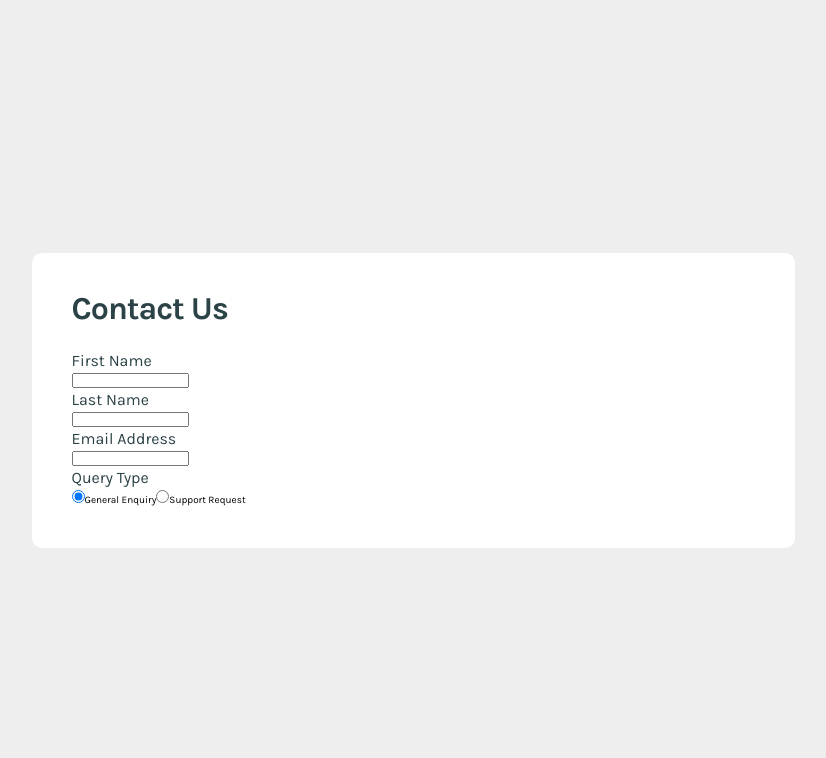
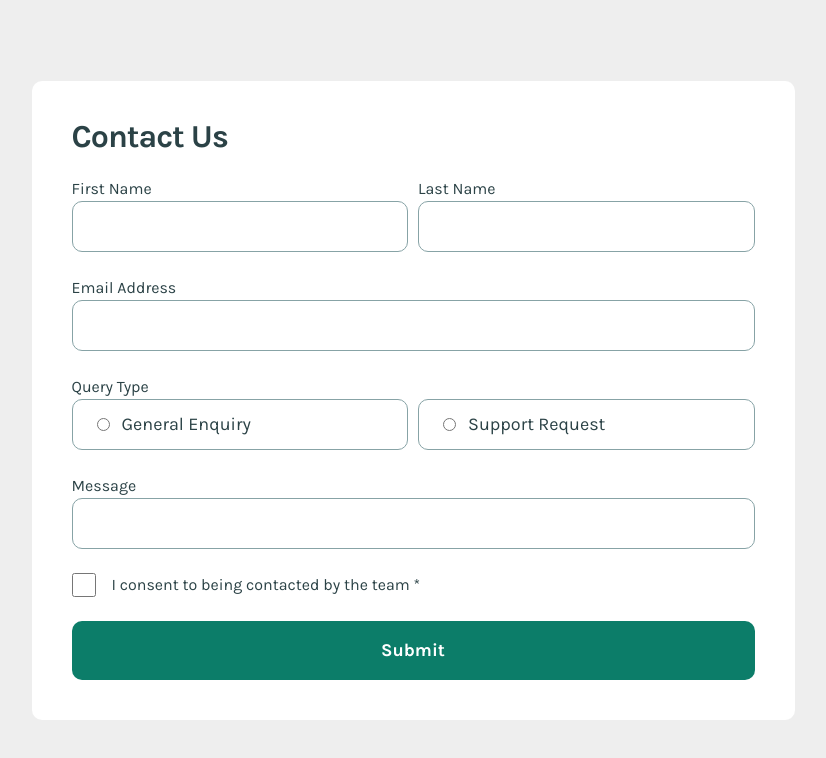
Before and after one commit to ZiadHmedan/control-form-using-formik, a React (Vite) app: page / in a window 1280 px wide. Shown: the top 758 px of the page, without its empty margins (227-1053 px from the left). Built offline with nearby package versions, Linux system fonts and the light colour scheme.

Commit message:
styling step one

```diff
--- a/src/components/ControlField.tsx
+++ b/src/components/ControlField.tsx
@@ -1,5 +1,8 @@
 import { Field, FieldProps } from "formik";
-import { Typography } from "../styles/utils";
+import { GridOneRow, Typography } from "../styles/utils";
+import { StyledInput } from "../ui/StyledInput";
+import { StyledRadio } from "../ui/StyledRadio";
+// import RadioInput from "./RadioInput";
 interface MyComponentProps {
   label: string;
   name: string;
@@ -9,35 +12,33 @@ interface MyComponentProps {
 const ControlField: React.FC<MyComponentProps> = ({
   name,
   label,
-  type,
+  type = "text",
   options,
 }) => {
-  if (!type) type = "text";
   return (
     <div>
-      <Typography as="label">{label}</Typography>
+      <Typography as="label"  htmlFor={name}>
+        {label}
+      </Typography>
       <Field name={name}>
         {(props: FieldProps<string>) => {
           const { field, meta } = props;
           return (
             <div>
-              {type === "radio" && options ? (
-                options.map(option => (
-                  <label key={option.value}>
-                    <input
-                      type="radio"
-                      id={`${name}-${option.value}`}
-                      {...field}
-                      value={option.value}
-                      checked={field.value === option.value}
-                    />
-                    {option.label}
-                  </label>
-                ))
+              {type === "radio" ? (
+                <GridOneRow>
+                  {options?.map(({ label, value }) => {
+                    return (
+                      <StyledRadio key={value}>
+                        <input type={type} id={value} {...field} />
+                        <Typography as="label" $size="medium" htmlFor={value}>{label}</Typography>
+                      </StyledRadio>
+                    );
+                  })}
+                </GridOneRow>
               ) : (
-                <input type={type} id={name} {...field} />
+                <StyledInput type={type} id={name} {...field} />
               )}
-
               {meta.touched && meta.error ? "error" : null}
             </div>
           );
--- a/src/components/RegisterForm.tsx
+++ b/src/components/RegisterForm.tsx
@@ -1,6 +1,9 @@
-import {  Form, Formik } from "formik";
+import { Field, FieldProps, Form, Formik } from "formik";
 import * as Yup from "yup";
 import ControlField from "./ControlField";
+import { GridOneRow, Typography } from "../styles/utils";
+import { Button } from "../ui/Button";
+import { StyledCheckBox } from "../ui/StyledCheckBox";
 
 interface FormValues {
   firstName: string;
@@ -28,7 +31,6 @@ const validationSchema = Yup.object({
   consent: Yup.boolean().oneOf([true], "Consent is required"),
 });
 
-
 const onSubmit = (values: FormValues) => console.log(values);
 
 const RegisterForm: React.FC = () => {
@@ -38,20 +40,43 @@ const RegisterForm: React.FC = () => {
       validationSchema={validationSchema}
       onSubmit={onSubmit}
     >
-      <Form>
-        {/* <Input/> */}
-        <ControlField label= "First Name" name="firstName"/>
-        <ControlField label= "Last Name" name="LastName"/>
-        <ControlField label= "Email Address" name="LastName" type="email" />
+      <Form className="form">
+        <GridOneRow>
+          <ControlField label="First Name" name="firstName" />
+          <ControlField label="Last Name" name="lastName" />
+        </GridOneRow>
+        <ControlField label="Email Address" name="email" type="email" />
+
         <ControlField
-          label="Query Type"
           name="queryType"
           type="radio"
+          label="Query Type"
           options={[
             { label: "General Enquiry", value: "general" },
             { label: "Support Request", value: "support" },
           ]}
         />
+
+        <ControlField label="Message" name="messsage" type="text" />
+        <div className="">
+          <Field name="consent">
+            {(props: FieldProps<string>) => {
+              const { field, meta } = props;
+              return (
+                <div className="flex">
+                  <StyledCheckBox type="checkbox" {...field} />
+                  {meta.touched && meta.error ? "error" : null}
+                  <Typography as="label" htmlFor="consent">
+                    I consent to being contacted by the team *
+                  </Typography>
+                </div>
+              );
+            }}
+          </Field>
+        </div>
+        <Button type="submit">
+          <Typography $bold $size="medium" $white>Submit</Typography>
+        </Button>
       </Form>
     </Formik>
   );
--- a/src/index.css
+++ b/src/index.css
@@ -108,5 +108,15 @@ body {
 }
 .flex{
   display:flex;
-  gap:1.6rem
+  gap:1.6rem;
+  /* align-items:baseline; */
+  /* align-items: center; */
+  /* align-content:start; */
+
+  /* background:red; */
 }
+.form{
+  display:flex;
+  flex-direction:column;
+  gap:24px;
+}
--- a/src/styles/utils.tsx
+++ b/src/styles/utils.tsx
@@ -1,32 +1,37 @@
-import styled, { DefaultTheme } from 'styled-components';
-import theme from './theme';
+import styled, { DefaultTheme } from "styled-components";
+import theme from "./theme";
 interface TextProps {
   $bold?: boolean;
   $size?: "base" | "medium" | "large";
   $lineHeight?: "normal" | "tight";
   $letterSpacing?: "normal" | "tight";
-  white?: boolean;
+  $white?: boolean;
 }
 
- const getFontSize = (size: TextProps['$size'], theme: DefaultTheme) => {
-  return theme.typography.sizes[size || 'base'];
+const getFontSize = (size: TextProps["$size"], theme: DefaultTheme) => {
+  return theme.typography.sizes[size || "base"];
 };
- const getLineHeight = (lineHeight: TextProps['$lineHeight'], theme: DefaultTheme) => {
-  return theme.typography.lineHeights[lineHeight || 'normal'];
+const getLineHeight = (
+  lineHeight: TextProps["$lineHeight"],
+  theme: DefaultTheme
+) => {
+  return theme.typography.lineHeights[lineHeight || "normal"];
 };
- const getLetterSpacing = (letterSpacing: TextProps['$letterSpacing'], theme: DefaultTheme) => {
-  return theme.typography.letterSpacings[letterSpacing || 'normal'];
+const getLetterSpacing = (
+  letterSpacing: TextProps["$letterSpacing"],
+  theme: DefaultTheme
+) => {
+  return theme.typography.letterSpacings[letterSpacing || "normal"];
 };
- const getFontWeight = (bold: TextProps['$bold'], theme: DefaultTheme) => {
+const getFontWeight = (bold: TextProps["$bold"], theme: DefaultTheme) => {
   return bold ? theme.typography.weights.bold : theme.typography.weights.normal;
 };
-
 
 export const Container = styled.div`
   max-width: 763px;
   padding: 4rem;
   background-color: ${theme.colors.white};
-  margin: 0  auto;
+  margin: 0 auto;
   border-radius: 10px;
   display: flex;
   flex-direction: column;
@@ -35,22 +40,17 @@ export const Container = styled.div`
 export const Typography = styled.p<TextProps>`
   font-weight: ${props => getFontWeight(props.$bold, theme)};
   font-size: ${props => getFontSize(props.$size, theme)};
-  line-height: ${props => getLineHeight(props.$lineHeight,theme   )};
-  letter-spacing: ${props =>
-    getLetterSpacing(props.$letterSpacing, theme)};
-  color: ${props =>
-    props.white ? theme.colors.white : theme.colors.darkGrey};
+  line-height: ${props => getLineHeight(props.$lineHeight, theme)};
+  letter-spacing: ${props => getLetterSpacing(props.$letterSpacing, theme)};
+  color: ${props => (props.$white ? theme.colors.white : theme.colors.darkGrey)};
 `;
 
-export const StyledInput = styled.input`
-  border-radius: 10px;
-  height: 51px;
-  border: 1px solid ${({theme})=>theme.colors.lightGrey};
-`
-export const StyledErrorMsg = styled.p`
 
-`
+export const GridOneRow = styled.div`
+  display: grid;
+  grid-template-columns: 1fr 1fr;
+  column-gap: 1rem;
+`;
+export const StyledErrorMsg = styled.p``;
 
-export const StyledButton = styled.button`
-
-`
+export const StyledButton = styled.button``;
--- a/src/ui/Button.tsx
+++ b/src/ui/Button.tsx
@@ -1,13 +1,17 @@
 import styled from "styled-components";
+import theme from "../styles/theme";
 
 export const Button = styled.button`
-  background-color: ${({ theme }) => theme.colors.lightGreen};
-  color: ${({ theme }) => theme.colors.white};
-  font-size: 16px;
+  width: 100%;
+background-color: ${theme.colors.darkGreen};
+border: none;
+padding: 16px 0;
+border-radius: 10px;
+  color: ${ theme.colors.white};
   cursor: pointer;
   transition: all .5s ease-in-out;
   &:hover, &:focus {
-    background-color: ${({ theme }) => theme.colors.darkGreen};
-    color: ${({ theme }) => theme.colors.green600};
+    background-color: ${ theme.colors.darkGreen};
+    color: ${ theme.colors.white};
   }
 `;
--- /dev/null
+++ b/src/ui/StyledCheckBox.tsx
@@ -0,0 +1,9 @@
+import styled from "styled-components";
+import theme from "../styles/theme";
+
+export const StyledCheckBox = styled.input`
+  border: 1px solid ${theme.colors.lightGrey};
+  width: 24px;
+  height: 24px;
+  align-items: end;
+`;
--- /dev/null
+++ b/src/ui/StyledInput.tsx
@@ -0,0 +1,9 @@
+import styled from "styled-components";
+import theme from "../styles/theme";
+export const StyledInput = styled.input`
+  border: 1px solid ${theme.colors.lightGrey};
+  border-radius: 2px;
+  width: 100%;
+  height: 51px;
+  border-radius: 10px;
+`;
--- /dev/null
+++ b/src/ui/StyledRadio.tsx
@@ -0,0 +1,16 @@
+import styled from "styled-components";
+import theme from "../styles/theme";
+
+export const StyledRadio = styled.div`
+  border: 1px solid ${theme.colors.lightGrey};
+  border-radius: 2px;
+  width: 100%;
+  height: 51px;
+  border-radius: 10px;
+  padding-left: 24px;
+  display: flex;
+  align-items: center;
+  gap: 12px;
+  /* background-color: red; */
+
+`;
--- /dev/null
+++ b/src/ui/StyledRadioBtn.tsx
@@ -0,0 +1,6 @@
+import styled from "styled-components";
+import theme from "../styles/theme";
+
+export const StyledRadioBtn = styled.span`
+
+`;
```
Also changed, not shown: src/ui/Input.tsx (deleted, +0 -7 lines), src/styles/theme.tsx (renamed from src/styles/theme.ts), 1 other file (tests, documents, lock files or other folders).
